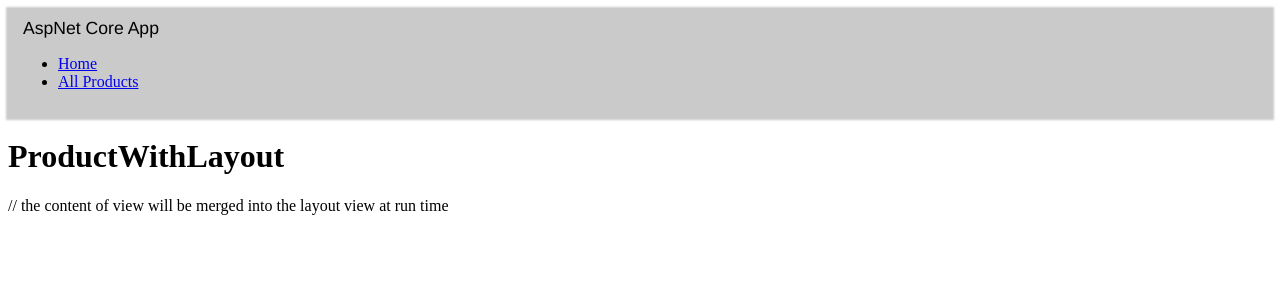
After one commit to fantasyhome/hello_asp, an ASP.NET Core app: template hello_asp/Views/FirstView/ProductsWithLayout.cshtml in a window 1280 px wide. The commit adds this page. Shown: the top 300 px of the page. Run offline with ASP.NET Core 8, Linux system fonts and the light colour scheme; the template is opened without the code that fills it, so the values that code supplies are empty.

Commit message:
_Layout.cshtml

```diff
--- a/hello_asp/Controllers/HomeController.cs
+++ b/hello_asp/Controllers/HomeController.cs
@@ -5,7 +5,8 @@ namespace hello_asp.Controllers;
 
 public class HomeController : Controller
 {
-    [Route("HomeController")]
+    [Route("/")]
+    [Route("Home")]
     public ContentResult Controller1()
     {
         return Content("Hello Controller!", "text/plain");
--- /dev/null
+++ b/hello_asp/Views/FirstView/ProductsWithLayout.cshtml
@@ -0,0 +1,5 @@
+@{
+    Layout = "~/Views/Shared/_Layout.cshtml";
+}
+
+<h1>ProductWithLayout</h1>
--- /dev/null
+++ b/hello_asp/Views/Shared/_Layout.cshtml
@@ -0,0 +1,22 @@
+<!DOCTYPE html>
+<html>
+<head>
+    <title>@ViewData["Title"]</title>
+    <link href = "~/StyleSheet.css" rel = "stylesheet"/>
+</head>
+<body>
+<div class="container">
+    <div class="navbar">
+        <div class = "navbar-brand">AspNet Core App</div>
+        <ul>
+            <li><a href = "/"> Home</a></li>
+            <li><a href="/Products">All Products</a></li>
+        </ul>
+    </div>
+    <div class="page-content">
+        @RenderBody() // the content of view will be merged into the layout view at run time
+    </div>
+</div>
+
+</body>
+</html>
--- a/hello_asp/wwwroot/StyleSheet.css
+++ b/hello_asp/wwwroot/StyleSheet.css
@@ -4,5 +4,24 @@
     padding: 15px;
     border-radius: 8px;
     border: 2px solid #d3d1d1;
-    box-shadow: 0px 0px 3px 2px #ffffff;
+    box-shadow: 0 0 3px 2px #ffffff;
 }
+
+.container
+{
+    min-width: 500px;
+}
+
+.navbar
+{
+    background-color: #cacaca;
+    padding: 10px;
+    box-shadow: 0 1px 2px 2px #cacaca;
+}
+
+.navbar-brand
+{
+    margin: 0 30px 5px 5px;
+    font-size: 1.1em;
+    font-family: 'Franklin Gothic Medium', 'Arial Narrow', Arial, sans-serif;
+}
```
Also changed, not shown: hello_asp/Controllers/FirstViewController.cs (+7 -0 lines), hello_asp/Views/Shared/Index.cshtml (added, +12 -0 lines).
